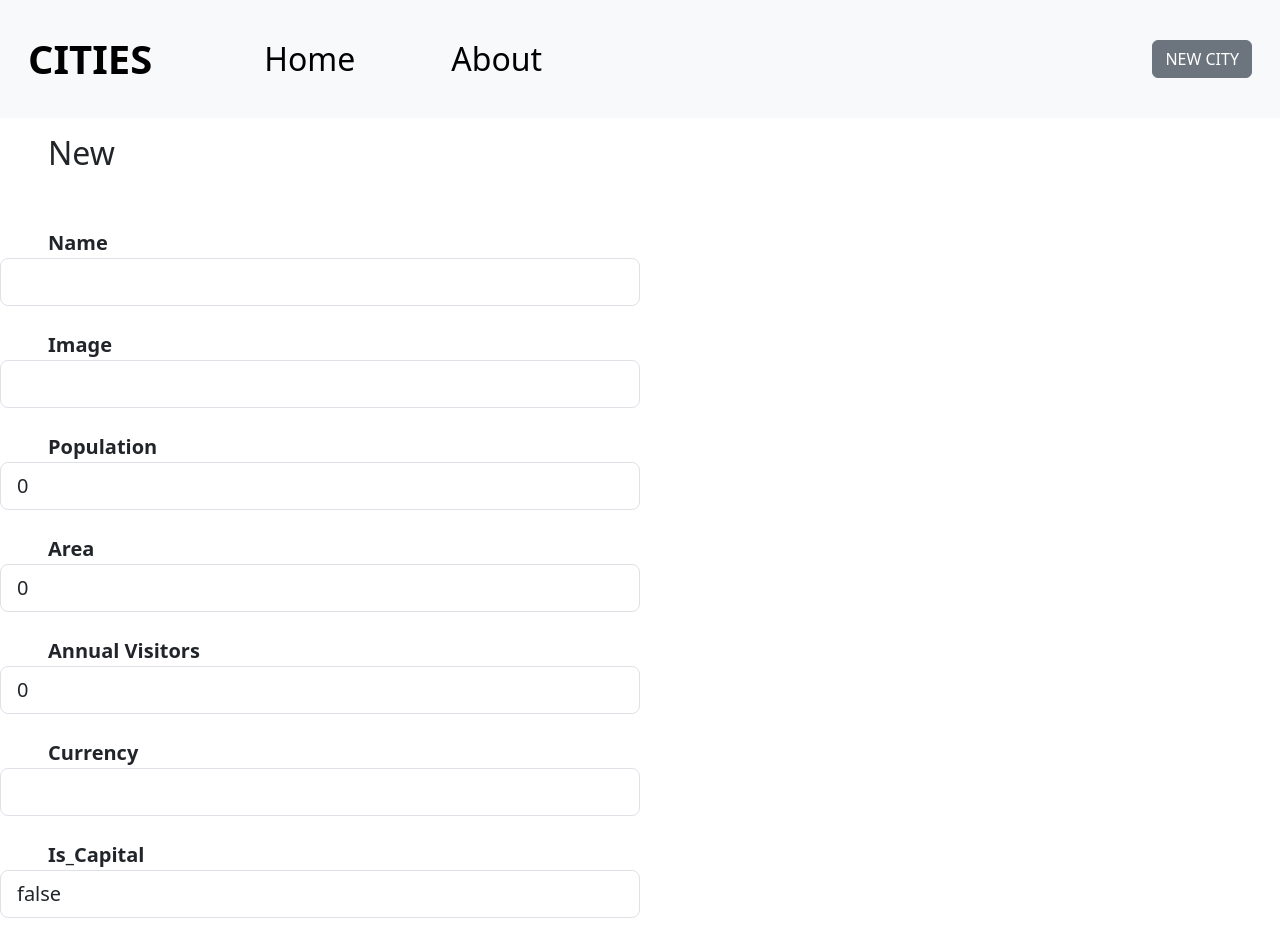
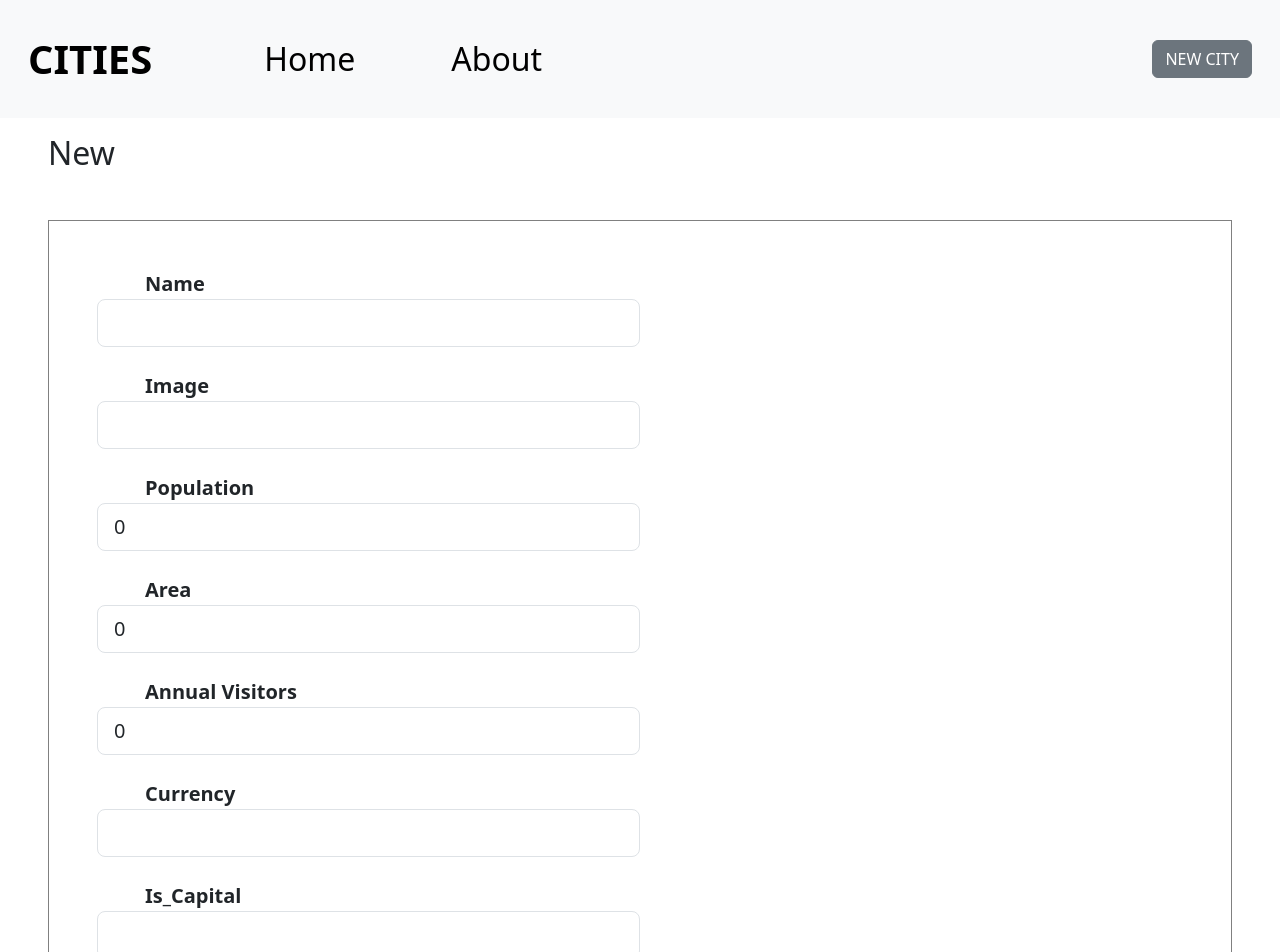
Before and after one commit to ChristineMarchese/PAIRPROJECT-FE, a React (Vite) app: page /cities/new in a window 1280 px wide. Shown: the top 952 px of the page. Built offline with nearby package versions, Linux system fonts and the light colour scheme.

Commit message:
changes to edi page and new page and aboutpage

```diff
--- a/src/Components/AboutPage.jsx
+++ b/src/Components/AboutPage.jsx
@@ -4,7 +4,7 @@
   return (
     <>
     <div>About</div>
-    <p>This App displays the most visited cities in Europe. On our App you will see the name of the city, an image of the city, the population, area, annual visitors, currency and if the city is the capital.</p>
+    <p>The purpose of the app is for the user to easily navigate to the name of the city, view an image of the city, see the population, see the area of the  city in square miles , the number of annual visitors, the currency and if the city is the capital.</p>
     </>
   )
 }
--- a/src/Components/EditPage.jsx
+++ b/src/Components/EditPage.jsx
@@ -129,10 +129,10 @@ onChange={(e) => setCurrency(e.target.value)}
 <input
 style={{ width: "50%" }}
 className="form-control form-control-lg"
-type="boolean"
+type="checkbox"
 aria-label=".form-control-lg example"
-value={is_capital}
-onChange={(e) => setIs_Capital(e.target.value)}
+checked={is_capital}
+onChange={(e) => setIs_Capital(e.target.checked)}
 />
 </div>
 <button type="submit"
--- a/src/Components/NewPage.jsx
+++ b/src/Components/NewPage.jsx
@@ -36,7 +36,7 @@ console.log(error);
 return (
 <>
 <h2 className="mt-3 px-5">New</h2>
-<div>
+<div className="m-5 px-5" style={{border: "1px solid grey"}}>
 <form onSubmit={handleSubmit}>
 <div>
 <label className="px-5 mt-5 fs-5 fw-bold">Name</label>
@@ -109,13 +109,13 @@ onChange={(e) => setCurrency(e.target.value)}
 <input
 style={{ width: "50%" }}
 className="form-control form-control-lg"
-type="boolean"
+type="checkbox"
 aria-label=".form-control-lg example"
-value={is_capital}
-onChange={(e) => setIs_Capital(e.target.value)}
+checked={is_capital}
+onChange={(e) => setIs_Capital(e.target.checked)}
 />
 </div>
-<button type="submit" className="btn btn-secondary px-5 me-5 mt-5">
+<button type="submit" className="btn btn-secondary px-5 me-5 mt-5 mb-5">
 Submit
 </button>
 </form>
```
